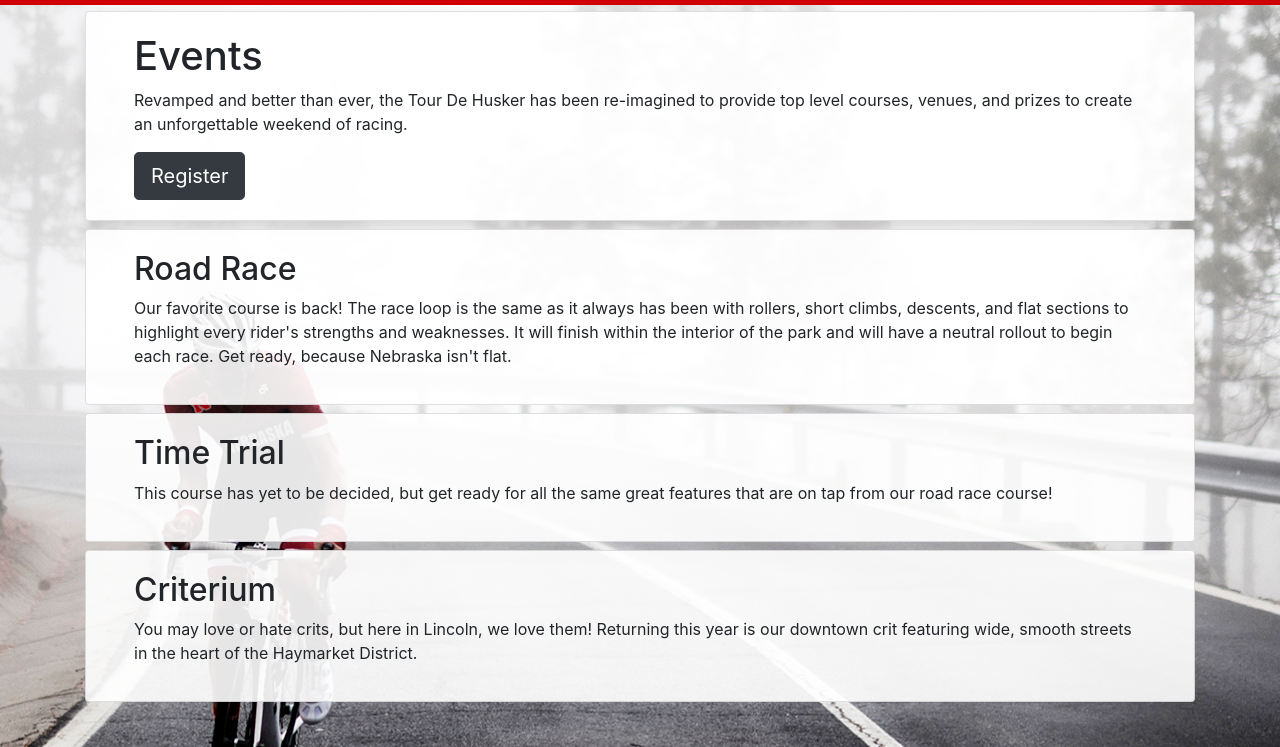
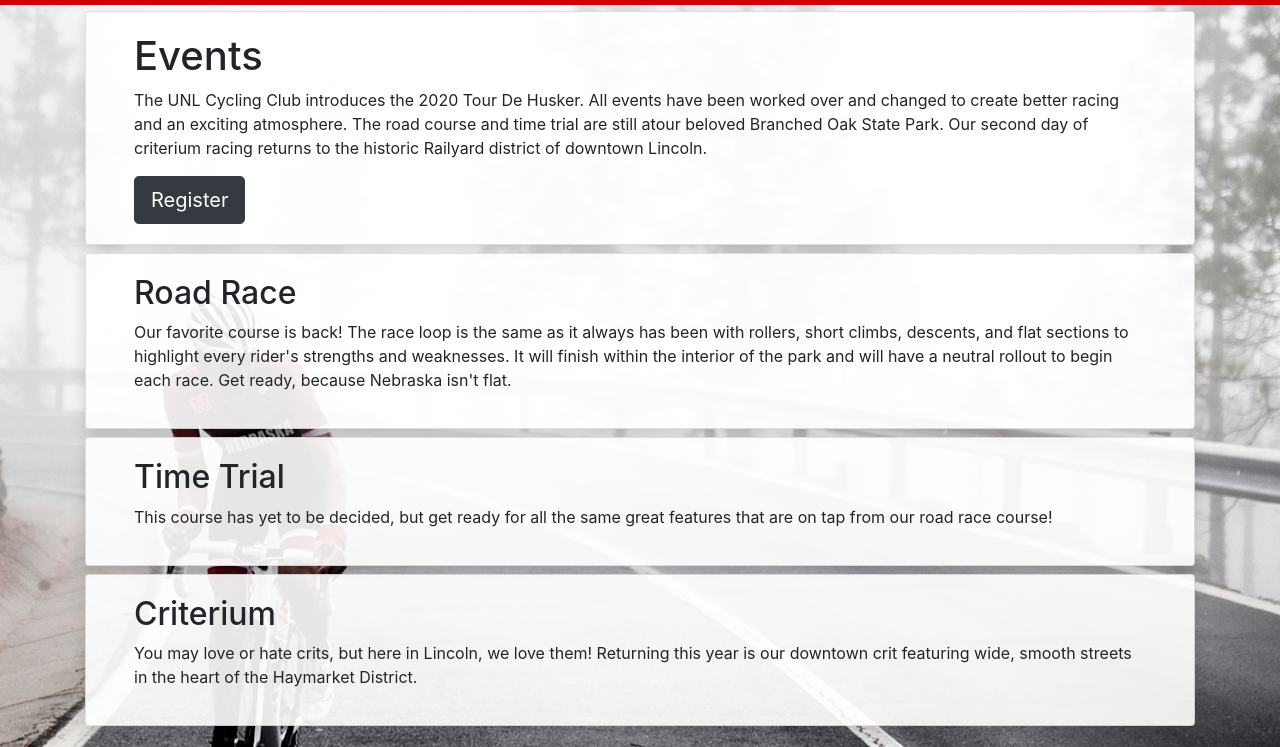
Before and after one commit to UnlCyclingClub/unlcyclingclub.github.io, a plain HTML site: page tourdehusker/events.html in a window 1280 px wide. Shown: the part 53-800 px from the top of the page. Drawn offline with nearby package versions, Linux system fonts and the light colour scheme.

Commit message:
Swapping the home page and events page descriptions

```diff
--- a/tourdehusker/events.html
+++ b/tourdehusker/events.html
@@ -26,9 +26,10 @@
 						<h1>Events</h1>
 
 						<p>
-							Revamped and better than ever, the Tour De Husker has been re-imagined
-							to provide top level courses, venues, and prizes to create an
-							unforgettable weekend of racing.
+							The UNL Cycling Club introduces the 2020 Tour De Husker. All events have been
+							worked over and changed to create better racing and an exciting atmosphere.
+							The road course and time trial are still atour beloved Branched Oak State Park.
+							Our second day of criterium racing returns to the historic Railyard district of downtown Lincoln.
 						</p>
 
 						<a
@@ -39,7 +40,7 @@
 						</a>
 					</div>
 				</div>
-				<div class="card border-2 transparent my-2">
+				<div class="card border-2 shadow transparent my-2">
 					<div class="card-body px-5">
 						<h2>Road Race</h2>
 
@@ -51,7 +52,7 @@
 						</p>
 					</div>
 				</div>
-				<div class="card border-2 transparent my-2">
+				<div class="card border-2 shadow transparent my-2">
 					<div class="card-body px-5">
 						<h2>Time Trial</h2>
 
@@ -61,7 +62,7 @@
 						</p>
 					</div>
 				</div>
-				<div class="card border-2 transparent mt-2 mb-6">
+				<div class="card border-2 shadow transparent mt-2 mb-6">
 					<div class="card-body px-5">
 						<h2>Criterium</h2>
 
```
Also changed, not shown: tourdehusker/index.html (+5 -8 lines).
